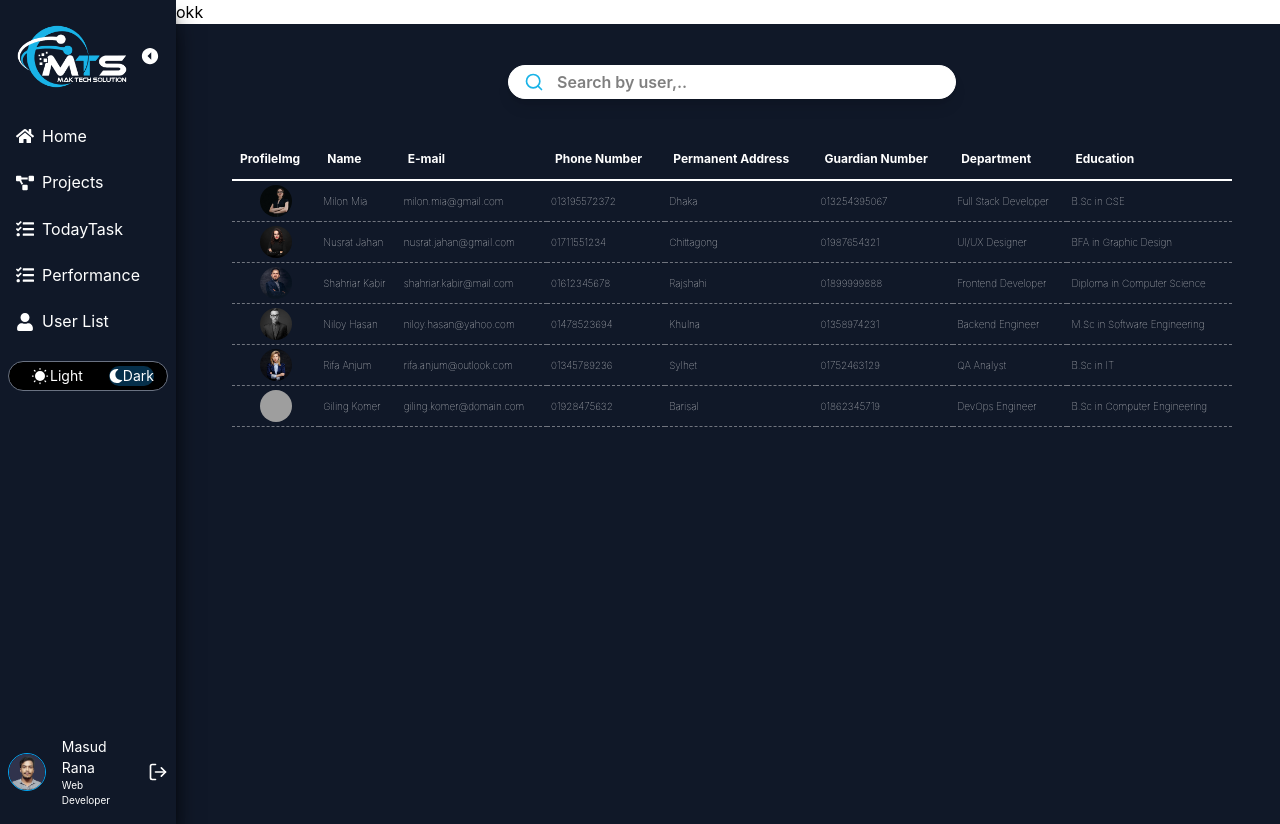
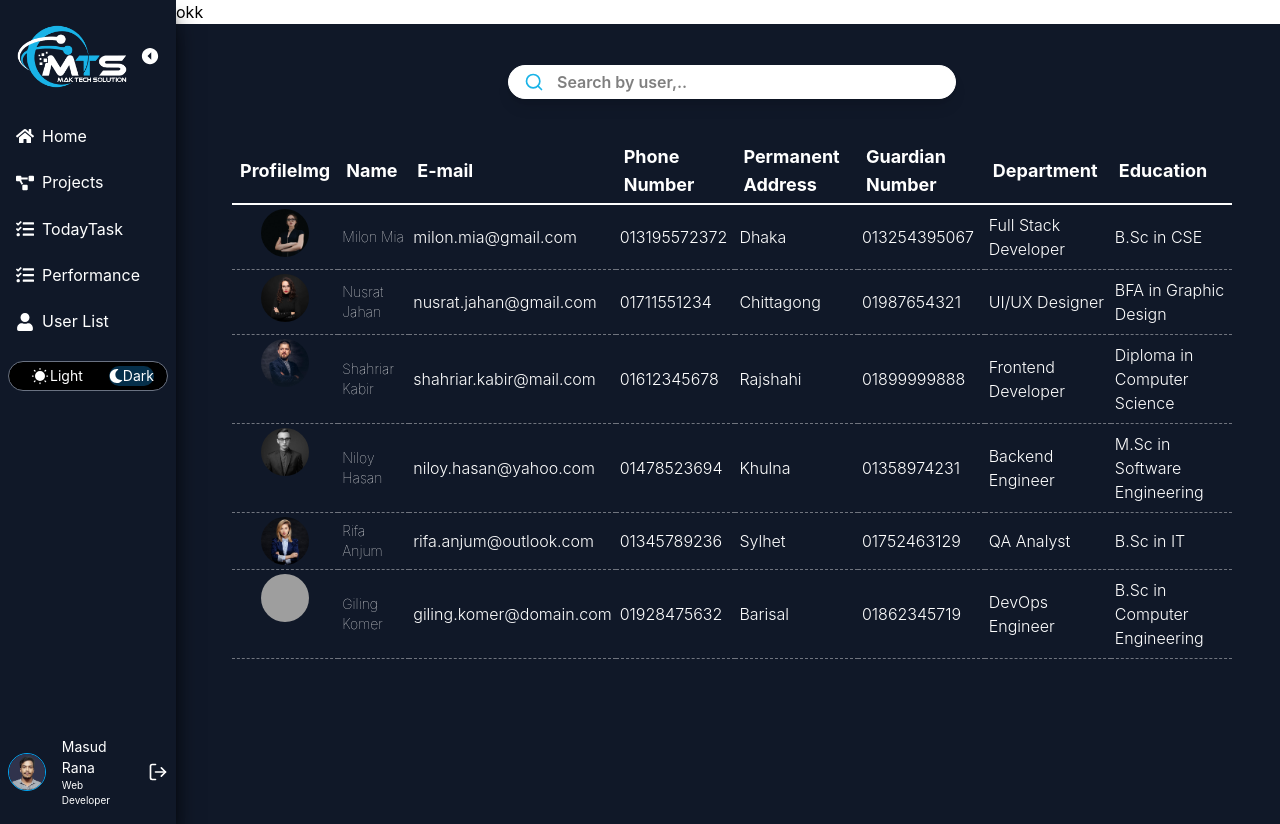
Before and after one commit to MTS-Services/mts-frontend, a React (Vite) app: page /dashboard/userlist in a window 1280 px wide. Built offline with nearby package versions, Linux system fonts and the light colour scheme; no server answers; grey boxes are pictures that could not be loaded.

Commit message:
setup user list page on the dashboard text size solution

```diff
--- a/src/components/userListComponent/UserListComponent.tsx
+++ b/src/components/userListComponent/UserListComponent.tsx
@@ -112,11 +112,11 @@ const UserListComponent = () => {
       <div className="overflow-x-auto mt-10">
         <table className="w-full min-w-[1000px] text-left">
           <thead>
-            <tr className=" text-accent text-xs">
+            <tr className=" text-accent text-lg">
               {tableHeaders.map((head, i) => (
                 <th
                   key={head}
-                  className={`px-2 py-1 text-xs	  ${
+                  className={`px-2 py-1 text-lg	  ${
                     i === 0 ? "py-3" : ""
                   }`}
                 >
@@ -134,7 +134,7 @@ const UserListComponent = () => {
                   className="border-b-1 border-accent/40 border-dashed  text-accent  hover:text-accent text-sm hover:bg-primary/80 "
                 >
                   <td className="px-2 py-1 flex items-center justify-center">
-                    <div className="w-8 h-8 overflow-hidden rounded-full">
+                    <div className="w-12 h-12 overflow-hidden rounded-full">
                       <img
                         className="w-full h-full object-cover"
                         src={user.image}
@@ -142,25 +142,25 @@ const UserListComponent = () => {
                       />
                     </div>
                   </td>
-                  <td className="px-1 font-thin	 py-2 text-[10px]">
+                  <td className="px-1 font-thin	 py-2 text-sm">
                     {user.name}
                   </td>
-                  <td className="px-1 font-thin	 py-2 text-[10px]">
+                  <td className="px-1 font-light py-2 text-base">
                     {user.email}
                   </td>
-                  <td className="px-1 font-thin	 py-2 text-[10px] ">
+                  <td className="px-1 font-light py-2 text-base">
                     {user.phone}
                   </td>
-                  <td className="px-1 font-thin	 py-2 text-[10px]">
+                  <td className="px-1 font-light py-2 text-base">
                     {user.address}
                   </td>
-                  <td className="px-1 font-thin	 py-2 text-[10px]">
+                  <td className="px-1 font-light py-2 text-base">
                     {user.altPhone}
                   </td>
-                  <td className="px-1 font-thin	 py-2 text-[10px]">
+                  <td className="px-1 font-light py-2 text-base">
                     {user.job}
                   </td>
-                  <td className="px-1 font-thin	 py-2 text-[10px] ">
+                  <td className="px-1 font-light py-2 text-base">
                     {user.education}
                   </td>
                 </tr>
```
